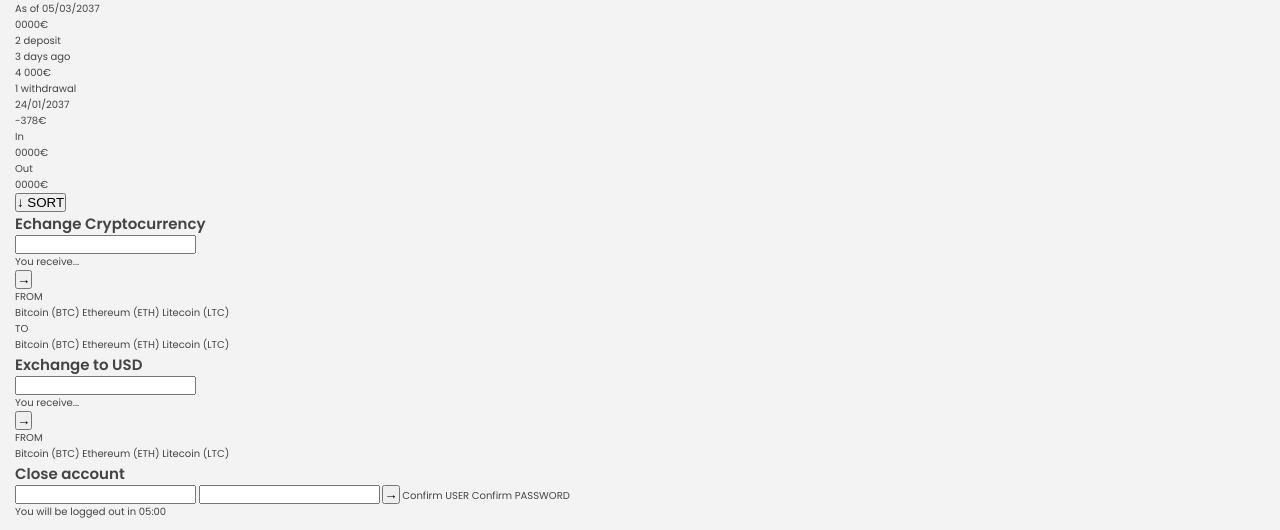
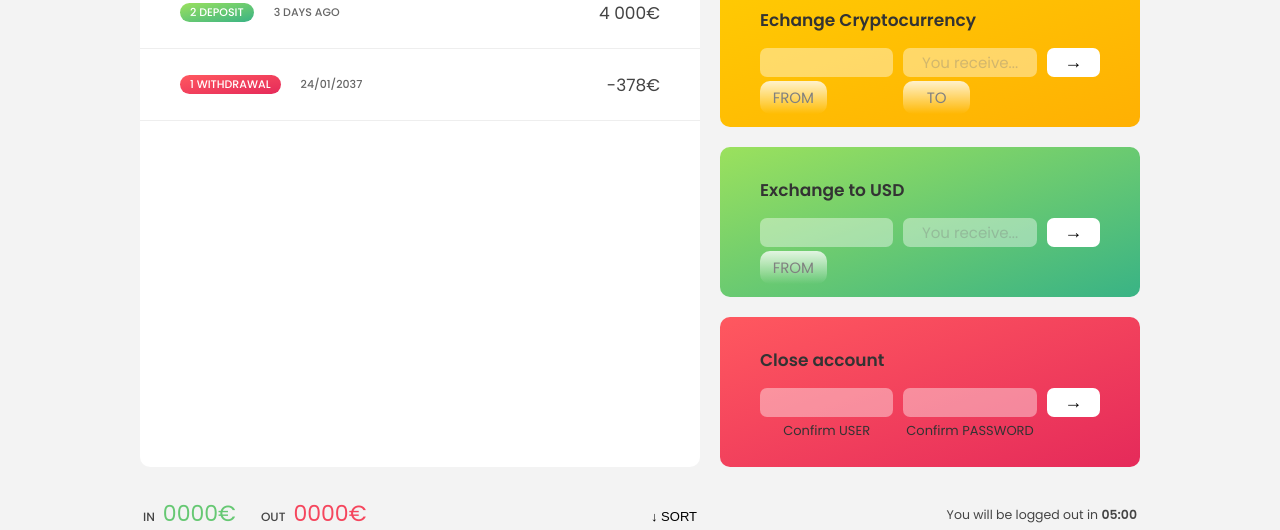
Before and after one commit to IonutOcneanu/JSCourseProject4---Bankist-app, a plain HTML site: page index.html in a window 1280 px wide. Shown: the part 286-816 px from the top of the page. Drawn offline with Linux system fonts and the light colour scheme.

Commit message:
Update style.css

```diff
--- a/style.css
+++ b/style.css
@@ -31,13 +31,19 @@ nav {
   font-weight: 500;
 }
 
-/* .logo {
-  height: ;
-} */
+.logo {
+  width: 10rem;
+  height: auto ;
+}
 
-.connect_btn {
+.buttons {
+  color: #808080;
+}
+
+.connect__btn {
   position: relative;
   text-align: center;
+  background-color: #dddcdc;
   outline: none;
   text-decoration: none;
   justify-content: center;
@@ -49,8 +55,6 @@ nav {
   cursor: pointer;
   user-select: none;
   font-weight: 500;
-  background-color: #dddcdc;
-  color: #808080;
   border: none;
   z-index: 15;
 }
@@ -65,7 +69,7 @@ nav {
 
 .login {
   position: absolute;
-  top: 40px;
+  top: 75px;
   width: 200px;
   height: auto;
   background: #fff;
@@ -121,3 +125,269 @@ nav {
   outline: none;
   color: #777;
 }
+
+/*MAIN */
+.main__win {
+  position: relative;
+  max-width: 100rem;
+  margin: 4rem auto;
+  display: grid;
+  grid-template-columns: 4fr 3fr;
+  grid-template-rows: auto repeat(3, 15rem) auto;
+  gap: 2rem;
+
+  /* NOTE This creates the fade in/out anumation */
+  transition: all 1s; */
+}
+
+.main__win--hide {
+  /* display: none; */
+}
+
+.balance {
+  grid-column: 1 / span 2;
+  display: flex;
+  align-items: flex-end;
+  justify-content: space-between;
+  margin-bottom: 2rem;
+}
+
+.balance__label {
+  font-size: 2.2rem;
+  font-weight: 500;
+  margin-bottom: -0.2rem;
+}
+
+.balance__date {
+  font-size: 1.4rem;
+  color: #888;
+}
+
+.balance__value {
+  font-size: 4.5rem;
+  font-weight: 400;
+}
+
+/* MOVEMENTS */
+.movements {
+  grid-row: 2 / span 3;
+  background-color: #fff;
+  border-radius: 1rem;
+  overflow: scroll;
+}
+
+.movements__row {
+  padding: 2.25rem 4rem;
+  display: flex;
+  align-items: center;
+  border-bottom: 1px solid #eee;
+}
+
+.movements__type {
+  font-size: 1.1rem;
+  text-transform: uppercase;
+  font-weight: 500;
+  color: #fff;
+  padding: 0.1rem 1rem;
+  border-radius: 10rem;
+  margin-right: 2rem;
+}
+
+.movements__date {
+  font-size: 1.1rem;
+  text-transform: uppercase;
+  font-weight: 500;
+  color: #666;
+}
+
+.movements__type--deposit {
+  background-image: linear-gradient(to top left, #39b385, #9be15d);
+}
+
+.movements__type--withdrawal {
+  background-image: linear-gradient(to top left, #e52a5a, #ff585f);
+}
+
+.movements__value {
+  font-size: 1.7rem;
+  margin-left: auto;
+}
+
+/* SUMMARY */
+.summary {
+  grid-row: 5 / 6;
+  display: flex;
+  align-items: baseline;
+  padding: 0 0.3rem;
+  margin-top: 1rem;
+}
+
+.summary__label {
+  font-size: 1.2rem;
+  font-weight: 500;
+  text-transform: uppercase;
+  margin-right: 0.8rem;
+}
+
+.summary__value {
+  font-size: 2.2rem;
+  margin-right: 2.5rem;
+}
+
+.summary__value--in,
+.summary__value--interest {
+  color: #66c873;
+}
+
+.summary__value--out {
+  color: #f5465d;
+}
+
+.btn--sort {
+  margin-left: auto;
+  border: none;
+  background: none;
+  font-size: 1.3rem;
+  font-weight: 500;
+  cursor: pointer;
+}
+
+/* OPERATIONS */
+.operation {
+  border-radius: 1rem;
+  padding: 3rem 4rem;
+  color: #333;
+}
+
+.operation--transfer {
+  background-image: linear-gradient(to top left, #ffb003, #ffcb03);
+}
+
+.operation--loan {
+  background-image: linear-gradient(to top left, #39b385, #9be15d);
+}
+
+.operation--close {
+  background-image: linear-gradient(to top left, #e52a5a, #ff585f);
+}
+
+h2 {
+  margin-bottom: 1.5rem;
+  font-size: 1.7rem;
+  font-weight: 600;
+  color: #333;
+}
+
+.form {
+  display: grid;
+  grid-template-columns: 2.5fr 2.5fr 1fr;
+  grid-template-rows: auto auto;
+  gap: 0.4rem 1rem;
+}
+
+/* Exceptions for interst */
+/* .form.form--loan {
+  grid-template-columns: 2.5fr 1fr 2.5fr;
+} */
+/* .form__label--loan {
+  grid-row: 2;
+} */
+/* End exceptions */
+
+.form__input {
+  width: 100%;
+  border: none;
+  background-color: rgba(255, 255, 255, 0.4);
+  font-family: inherit;
+  font-size: 1.5rem;
+  text-align: center;
+  color: #333;
+  padding: 0.3rem 1rem;
+  border-radius: 0.7rem;
+  transition: all 0.3s;
+}
+
+.form__input:focus {
+  outline: none;
+  background-color: rgba(255, 255, 255, 0.6);
+}
+
+.form__label {
+  font-size: 1.3rem;
+  text-align: center;
+}
+
+.form__btn {
+  border: none;
+  border-radius: 0.7rem;
+  font-size: 1.8rem;
+  background-color: #fff;
+  cursor: pointer;
+  transition: all 0.3s;
+}
+
+.form__btn:focus {
+  outline: none;
+  background-color: #ffffffcc;
+}
+
+
+/*DROPDOWN -- CRYPTO EXCHANGE*/
+.drop__btn {
+  padding: 0.5rem;
+  width: 50%;
+  font-size: 1.5rem;
+  border: none;
+  border-radius: 1rem;
+
+  background-image: linear-gradient(to top, rgba(255, 0, 0, 0), rgba(255, 255, 255, 0.8))
+}
+
+.form__input--amount{
+  color: rgba(117, 117, 117, 0.329);
+
+}
+
+.from__drop, .to__drop {
+  position: relative;
+  display: inline-block;
+}
+
+.drop__content {
+  display: none;
+  position: absolute;
+  background-color: #ffff;
+  width: 120px;
+  min-width: 140px;
+  box-shadow: 0px 8px 16px 0px rgba(0,0,0,0.2);
+  z-index: 1;
+}
+
+/* Links inside the dropdown */
+.drop__content a {
+  color: black;
+  padding: 12px 16px;
+  text-decoration: none;
+  display: block;
+}
+
+/* Change color of dropdown links on hover */
+.drop__content a:hover {background-color: rgb(255, 255, 255);}
+
+/* Show the dropdown menu on hover */
+.from__drop:hover .drop__content, .to__drop:hover .drop__content {display: block;}
+
+/* Change the background color of the dropdown button when the dropdown content is shown */
+.from__drop:hover .drop__btn, .to__drop:hover .drop__btn {background-color: #ffff;
+  border-radius: 1rem 1rem 0 0;}
+
+.logout-timer {
+  padding: 0 0.3rem;
+  margin-top: 1.9rem;
+  text-align: right;
+  font-size: 1.25rem;
+}
+
+.timer {
+  font-weight: 600;
+}
```
